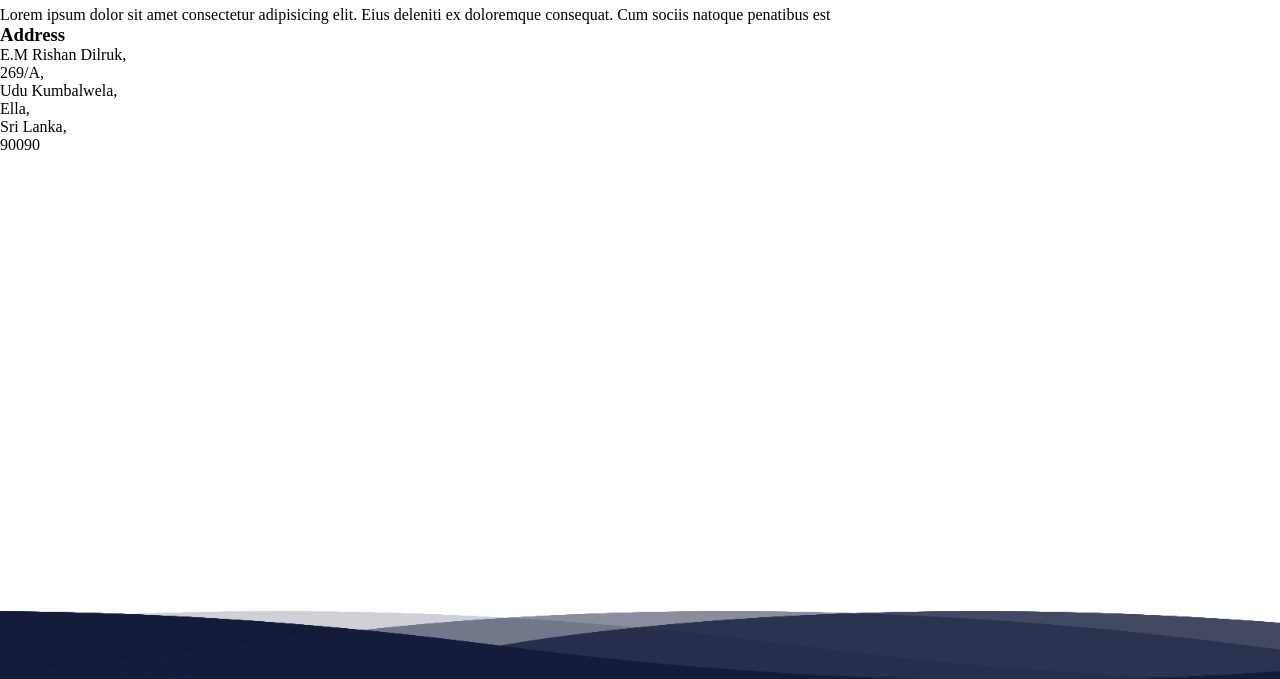
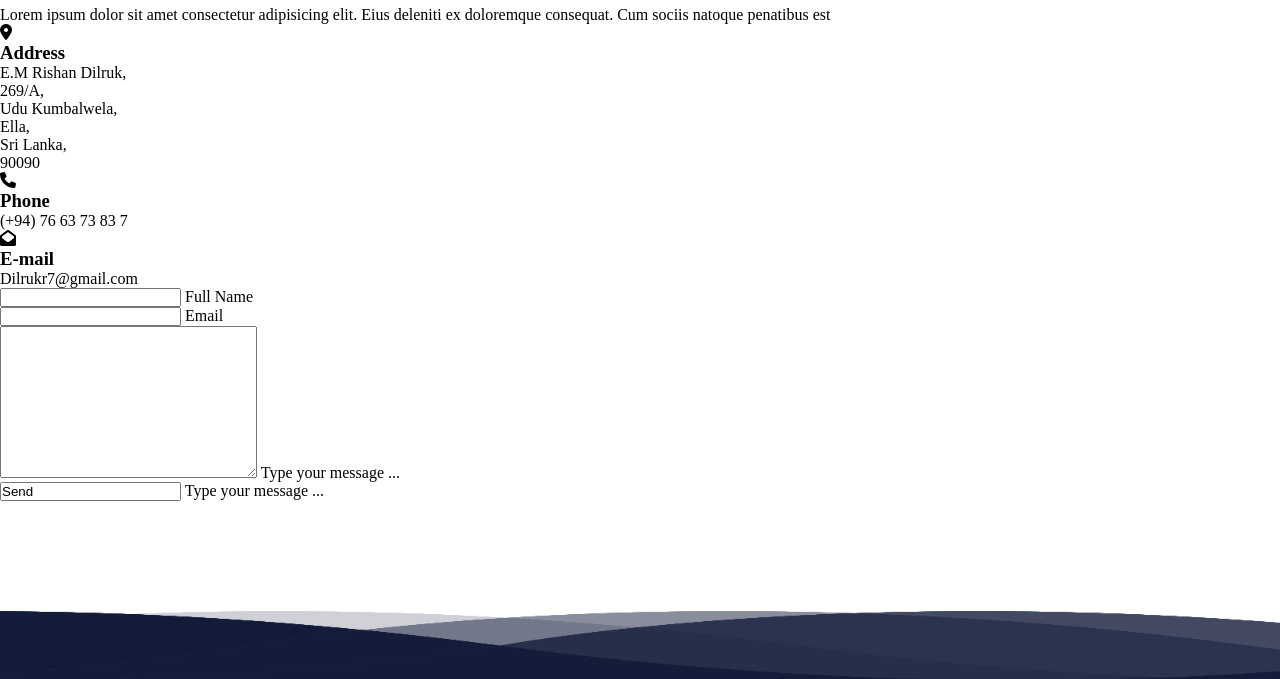
Before and after one commit to DilrukR/My-protfolio, a plain HTML site: page Hire-me/hire-me.html in a window 1280 px wide. Shown: the part 121-800 px from the top of the page. Drawn offline with nearby package versions, Linux system fonts and the light colour scheme; files whose address does not match are found by name.

Commit message:
particle-fix

```diff
--- a/Hire-me/hire-me.html
+++ b/Hire-me/hire-me.html
@@ -61,7 +61,7 @@
       <div class="container">
         <div class="contactInfo">
           <div class="box">
-            <div class="icon"></div>
+            <div class="icon"><i class="fas fa-map-marker-alt"></i></div>
             <div class="text">
               <h3>Address</h3>
               <p>
@@ -73,6 +73,48 @@
                 90090
               </p>
             </div>
+            <div class="box">
+              <div class="icon"><i class="fas fa-phone"></i></div>
+
+              <div class="text">
+                <h3>Phone</h3>
+                <p>(+94) 76 63 73 83 7</p>
+              </div>
+            </div>
+            <div class="box">
+              <div class="icon"><i class="fas fa-envelope-open"></i></div>
+
+              <div class="text">
+                <h3>E-mail</h3>
+                <p>Dilrukr7@gmail.com</p>
+              </div>
+            </div>
+          </div>
+        </div>
+
+        <div class="contactForm" id="contact">
+          <div class="inputBox">
+            <input type="text" name="" required="required" />
+            <span>Full Name</span>
+          </div>
+          <div class="inputBox">
+            <input type="text" name="" required="required" />
+            <span>Email</span>
+          </div>
+
+          <div class="inputBox">
+            <textarea
+              name=""
+              required="required"
+              id=""
+              cols="30"
+              rows="10"
+            ></textarea>
+            <span>Type your message ...</span>
+          </div>
+          <div class="inputBox">
+            <input type="submi" name="" required="required" value="Send" />
+            <span>Type your message ...</span>
           </div>
         </div>
       </div>
```
